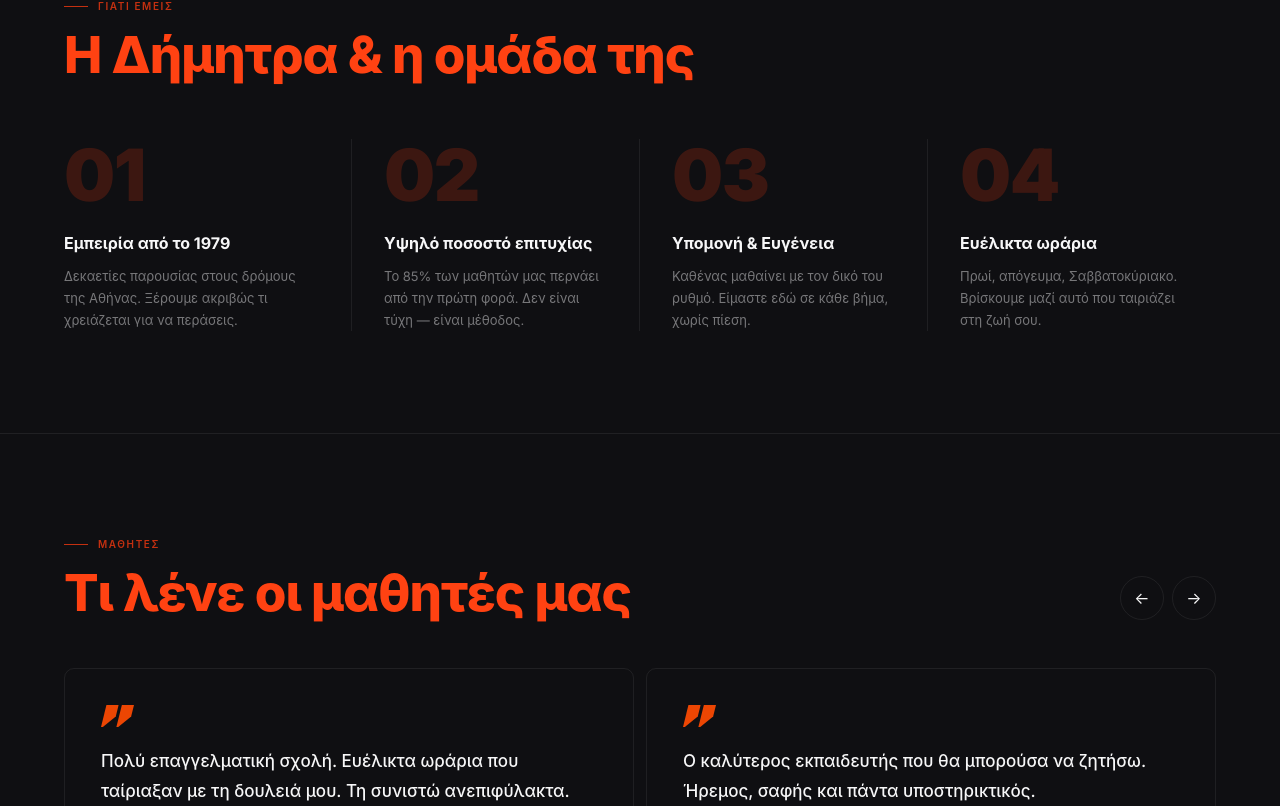
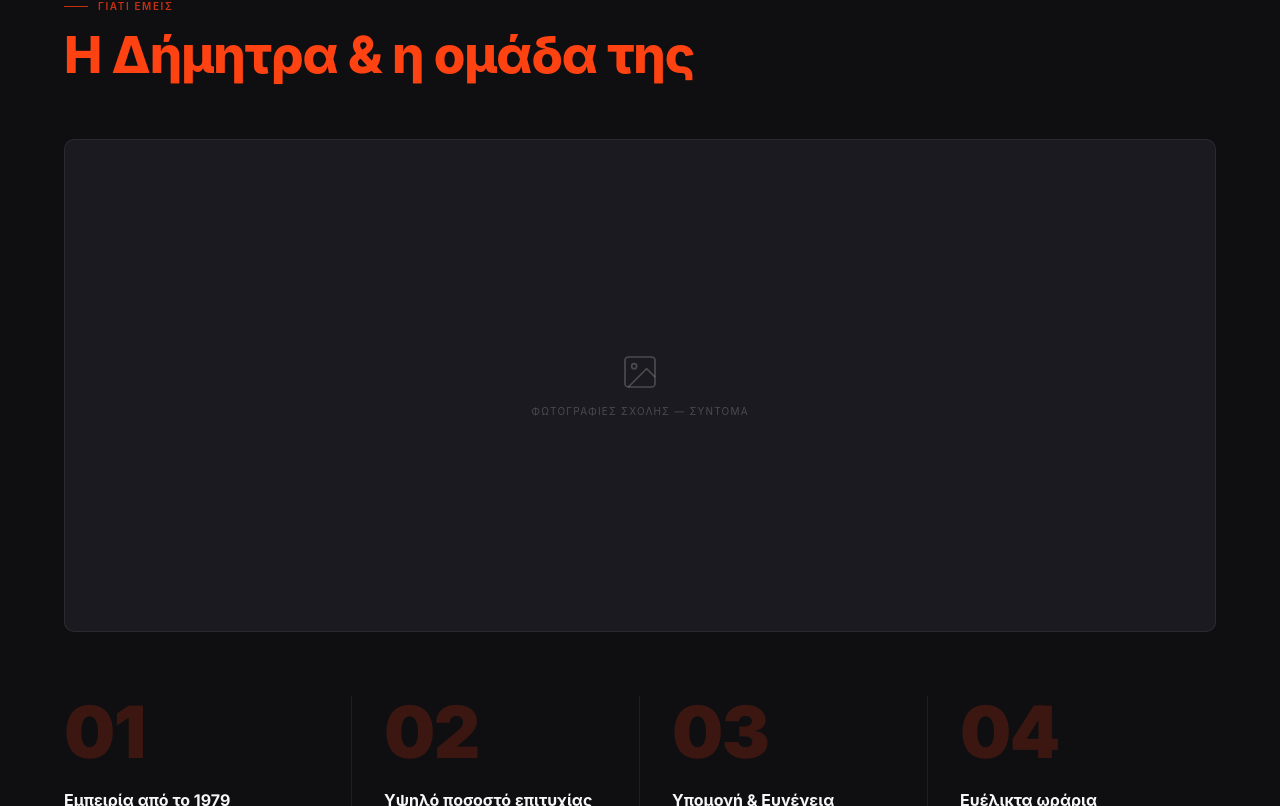
Before and after one commit to bmanologlou/dc26-next, a Next.js app: page / in a window 1280 px wide. Shown: the part 3714-4520 px from the top of the page. Built offline with nearby package versions, Linux system fonts and the light colour scheme.

Commit message:
FAQ SVG visible, slider placeholder, select colors fixed

```diff
--- a/app/components/Contact.tsx
+++ b/app/components/Contact.tsx
@@ -133,9 +133,10 @@ export default function Contact() {
                     appearance: 'none',
                     paddingRight: '40px',
                     cursor: 'pointer',
+                    accentColor: '#8a1f00',
                   }}
 >
-                  <option value="" disabled>Επιλέξτε υπηρεσία</option>
+                  <option value="" disabled style={{ color: 'var(--color-muted)' }}>Επιλέξτε υπηρεσία</option>
                   {services.map(s => (
                     <option key={s} value={s}>{s}</option>
                   ))}
@@ -189,6 +190,11 @@ export default function Contact() {
         @media (max-width: 768px) {
           .contact-grid { grid-template-columns: 1fr !important; }
         }
+        select option[value=""] { color: rgba(247,247,248,0.4); }
+        select option { color: #f7f7f8; background: #1a1a20; }
+        select:focus { outline: 2px solid #c43010 !important; outline-offset: 0; border-color: #c43010 !important; }
+        select { color: rgba(247,247,248,0.45); }
+        select:not([value=""]) { color: #f7f7f8; }
       `}</style>
     </section>
   )
--- a/app/components/FAQ.tsx
+++ b/app/components/FAQ.tsx
@@ -96,7 +96,7 @@ export default function FAQ() {
             <img
               src="/assets/FAQ_Side.svg"
               alt=""
-              style={{ width: '160px', opacity: 0.07, filter: 'invert(1)' }}
+              style={{ width: '160px', opacity: 0.15, filter: 'invert(1)' }}
             />
           </div>
 
--- a/app/components/WhyUs.tsx
+++ b/app/components/WhyUs.tsx
@@ -39,6 +39,31 @@ export default function WhyUs() {
           }}>
             Η Δήμητρα &amp; η ομάδα της
           </h2>
+        </motion.div>
+
+        {/* Photo slider placeholder */}
+        <motion.div
+          initial={{ opacity: 0, y: 24 }}
+          animate={inView ? { opacity: 1, y: 0 } : {}}
+          transition={{ duration: 0.6, delay: 0.1 }}
+          style={{
+            width: '100%', aspectRatio: '21/9',
+            minHeight: 'clamp(200px, 30vw, 400px)',
+            background: 'var(--color-dark-elevated)',
+            border: '1px solid var(--color-border)',
+            borderRadius: '10px', marginBottom: '64px',
+            display: 'flex', alignItems: 'center', justifyContent: 'center',
+            flexDirection: 'column', gap: '12px',
+            color: 'var(--color-subtle)',
+          }}>
+          <svg width="40" height="40" viewBox="0 0 24 24" fill="none" stroke="currentColor" strokeWidth="1">
+            <rect x="3" y="3" width="18" height="18" rx="2"/>
+            <circle cx="8.5" cy="8.5" r="1.5"/>
+            <polyline points="21 15 16 10 5 21"/>
+          </svg>
+          <span style={{ fontSize: '10px', letterSpacing: '0.12em', textTransform: 'uppercase' }}>
+            Φωτογραφίες σχολής — σύντομα
+          </span>
         </motion.div>
 
         <div style={{
--- a/app/globals.css
+++ b/app/globals.css
@@ -162,3 +162,16 @@ body {
   background: var(--color-red-dark);
   flex-shrink: 0;
 }
+
+/* Select option styling */
+select option {
+  background: #1a1a20;
+  color: #f7f7f8;
+}
+select option:disabled {
+  color: rgba(247,247,248,0.45);
+}
+select:focus {
+  outline: none;
+  border-color: var(--color-red) !important;
+}
```
